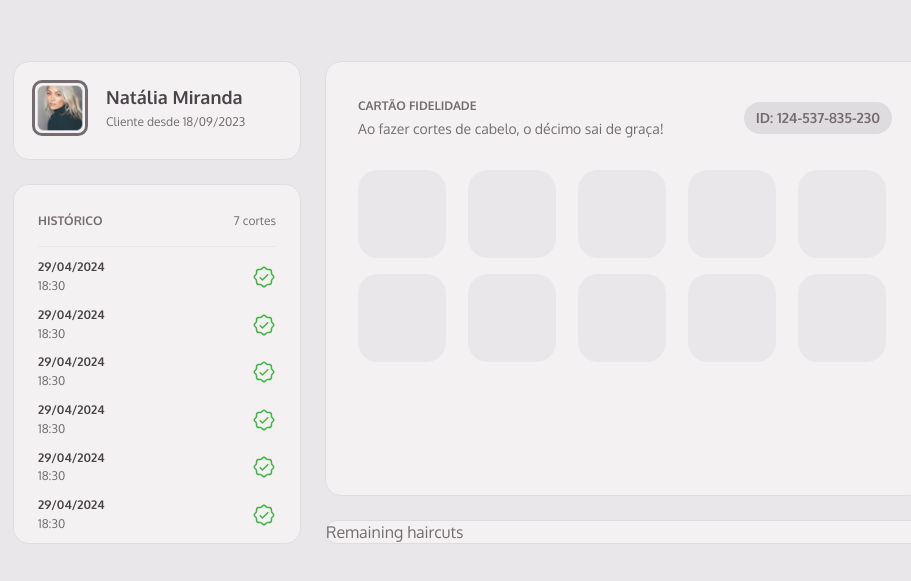
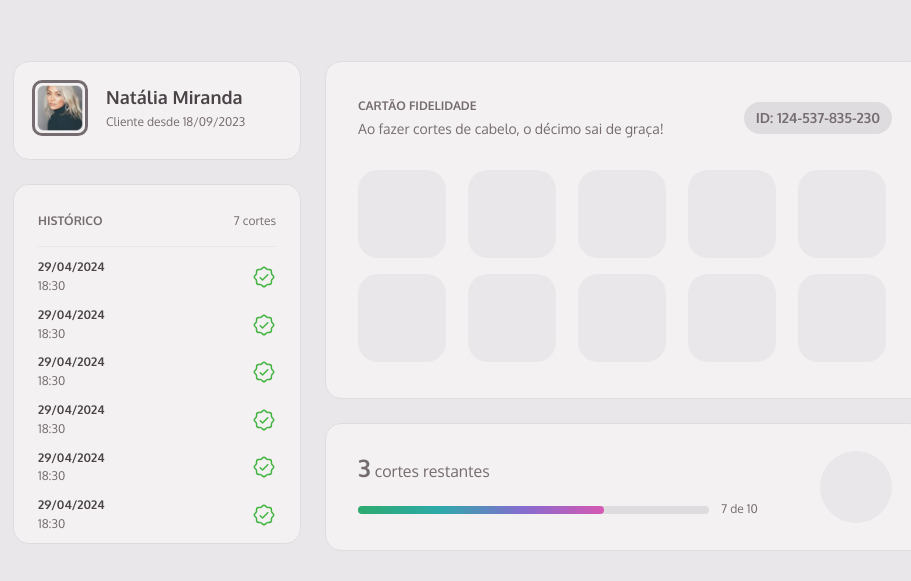
Before and after one commit to JoaoMagnago/mba-desafio-01, a website: page index.html in a window 1280 px wide. Shown: the part 213-794 px from the top of the page, without its empty margins (171-1082 px from the left). Drawn offline with Linux system fonts and the light colour scheme.

Commit message:
feat: add remaining haircuts section styles

```diff
--- a/index.html
+++ b/index.html
@@ -159,7 +159,23 @@
           </li>
         </ul>
       </div>
-      <div class="remaining-haircuts">Remaining haircuts</div>
+      <div class="remaining-haircuts">
+        <div class="remaining-info">
+          <span>
+            <strong>3</strong>
+            cortes restantes
+          </span>
+
+          <div>
+            <div class="progress-bar-track"></div>
+            <span>7 de 10</span>
+          </div>
+        </div>
+
+        <div>
+          <span></span>
+        </div>
+      </div>
     </main>
   </div>
 
--- a/src/styles/sections/remaining-haircuts.css
+++ b/src/styles/sections/remaining-haircuts.css
@@ -1,6 +1,61 @@
 .remaining-haircuts {
   grid-area: D;
   border: 1px solid;
+  padding-block: 1.6875rem;
+  padding-inline: 2rem;
+
+  display: grid;
+  grid-template-columns: 1fr auto;
+  gap: 2rem;
+
+  & .remaining-info {
+    display: flex;
+    flex-direction: column;
+    gap: 1.03125rem;
+
+    & span {
+      & strong {
+        font: var(--title-md);
+        color: var(--gray-800);
+      }
+
+      font: var(--text-md);
+      color: var(--gray-500);
+    }
+
+    & div {
+      display: flex;
+      align-items: center;
+      gap: 0.75rem;
+
+      & .progress-bar-track {
+        background: var(--gray-300);
+        width: 21.9375rem;
+        height: 0.5rem;
+        border-radius: 12px;
+
+        &::before {
+          content: '';
+          inset: 0;
+          width: 70%;
+          height: 100%;
+          background: var(--gradient-base);
+          border-radius: 12px;
+        }
+      }
+
+      & span {
+        font: var(--text-xs);
+      }
+    }
+  }
+
+  & > div:last-of-type {
+    background: var(--gray-200);
+    width: 4.5rem;
+    height: 4.5rem;
+    border-radius: 50%;
+  }
 }
 
 @media (width <= 60em) {
```
